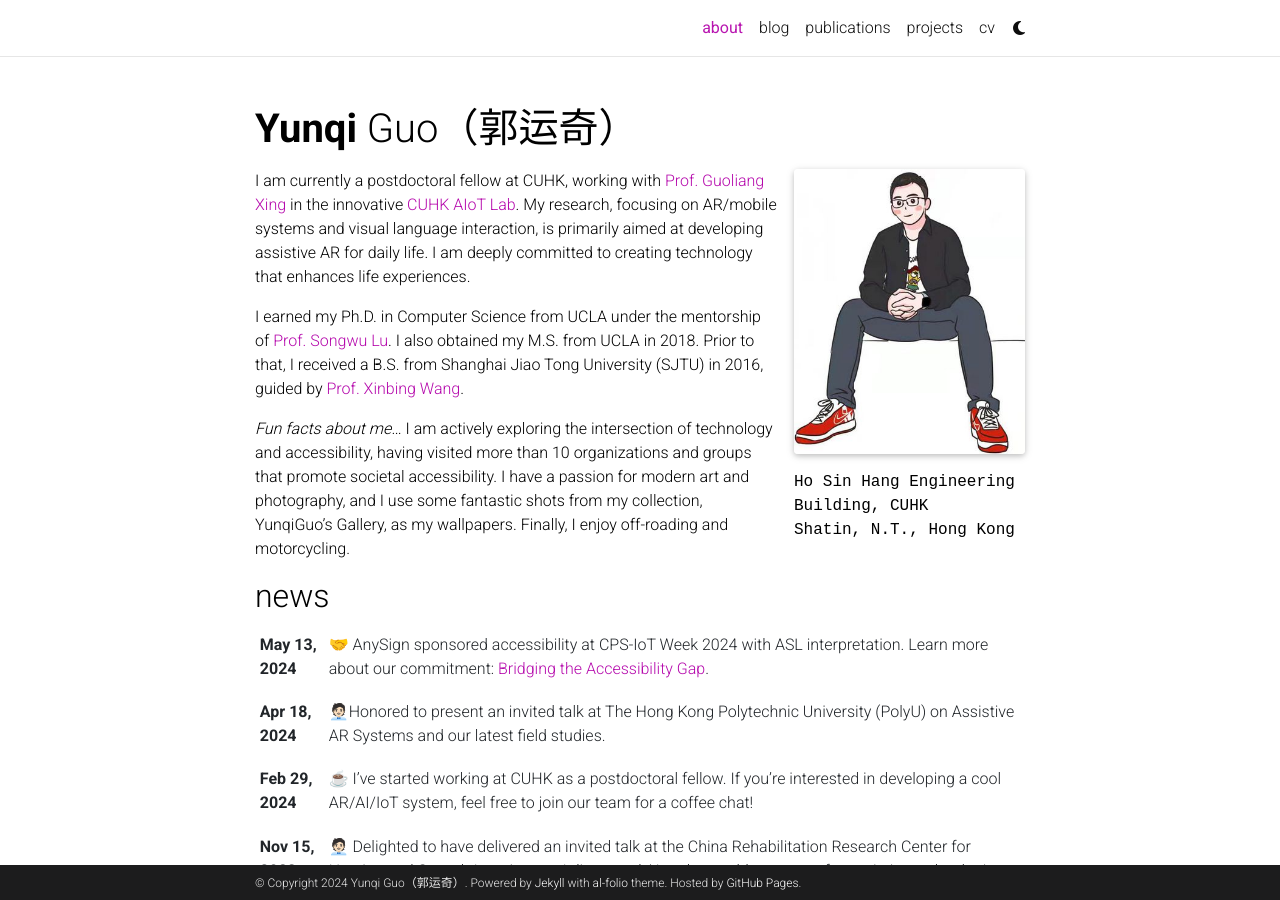
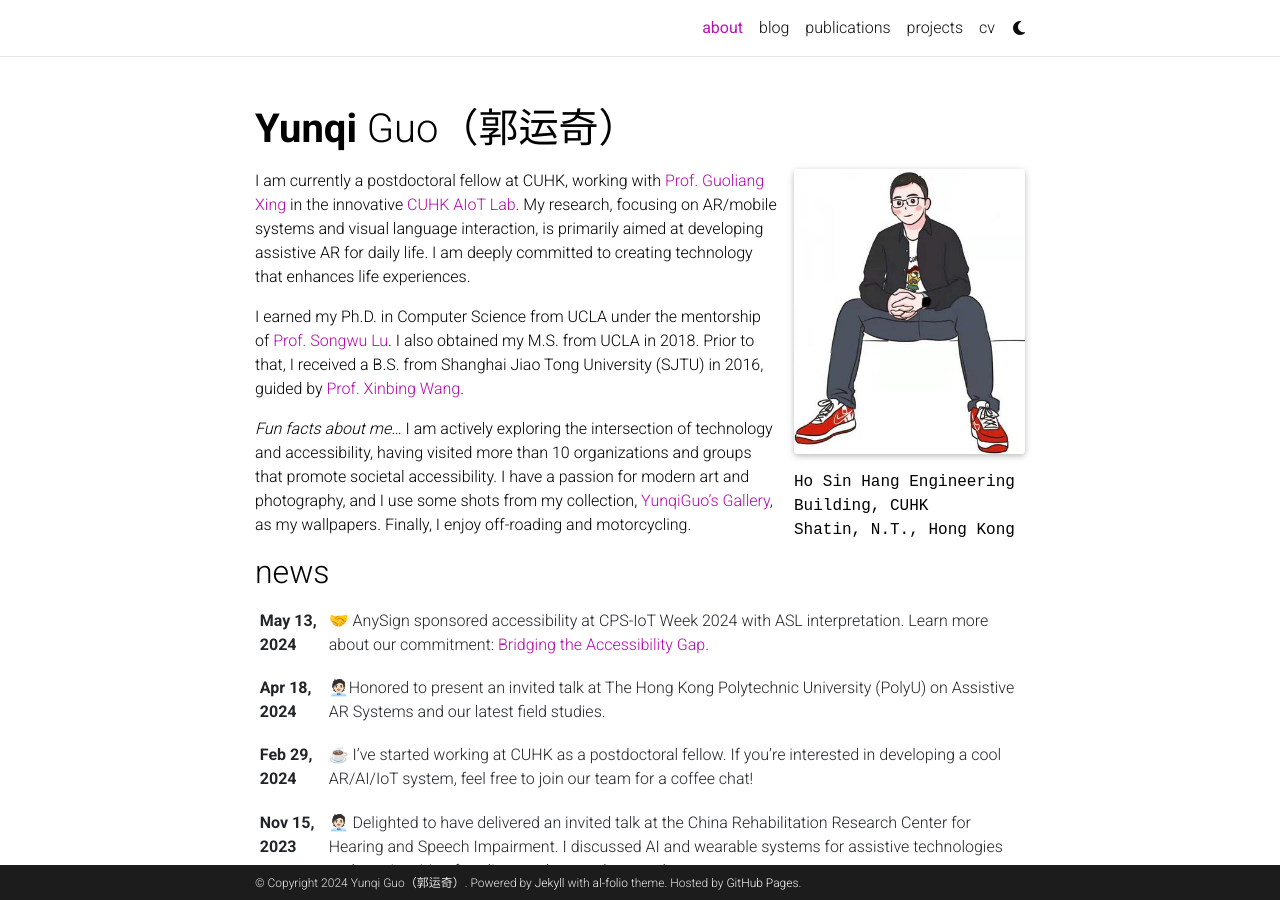
Before and after one commit to luckiday/luckiday.github.io, a Jekyll site: the page built from _pages/about.md, in a window 1280 px wide and 900 px high. Built offline with Jekyll 4.4.1, drawn with Linux system fonts in a browser that asks for light colours; full-size pictures stand in for the smaller copies a plugin makes; comment, search, counter and statistics services are not loaded; a style sheet for code colours, icons or effects is not loaded.

Commit message:
Upadte home page

```diff
--- a/_pages/about.md
+++ b/_pages/about.md
@@ -64,5 +64,5 @@
 
 *Fun facts about me…* I am actively exploring the intersection of technology and accessibility, having visited more than
 10 organizations and groups that promote societal accessibility. I have a passion for modern art and photography, and I
-use some fantastic shots from my collection, YunqiGuo's Gallery, as my wallpapers. Finally, I enjoy off-roading and
+use some shots from my collection, [YunqiGuo's Gallery](https://500px.com/p/YunqiGuo), as my wallpapers. Finally, I enjoy off-roading and
 motorcycling.
```
